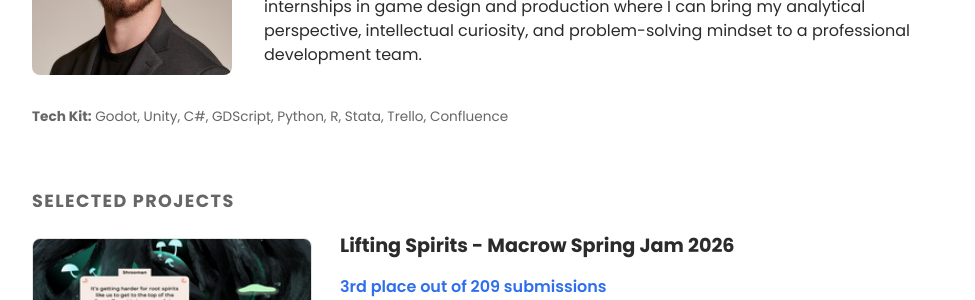
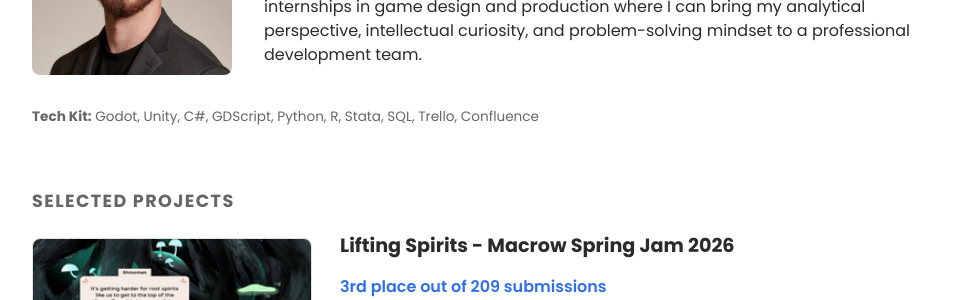
Before and after one commit to mspeil/mspeil.github.io, a Jekyll site: the page built from index.html, in a window 1280 px wide and 900 px high. Shown: the part 307-607 px from the top of the window, without its empty margins (152-1127 px from the left). Built offline with Jekyll 4.4.1, drawn with Linux system fonts in a browser that asks for light colours.

Commit message:
Add SQL to Tech Kit
Co-Authored-By: Claude Opus 5.5 <noreply@anthropic.com>

```diff
--- a/index.html
+++ b/index.html
@@ -19,7 +19,7 @@ nav: games
       </p>
     </div>
   </div>
-  <p class="tech-kit"><strong>Tech Kit:</strong> Godot, Unity, C#, GDScript, Python, R, Stata, Trello, Confluence</p>
+  <p class="tech-kit"><strong>Tech Kit:</strong> Godot, Unity, C#, GDScript, Python, R, Stata, SQL, Trello, Confluence</p>
 </section>
 
 <section class="projects">
```
